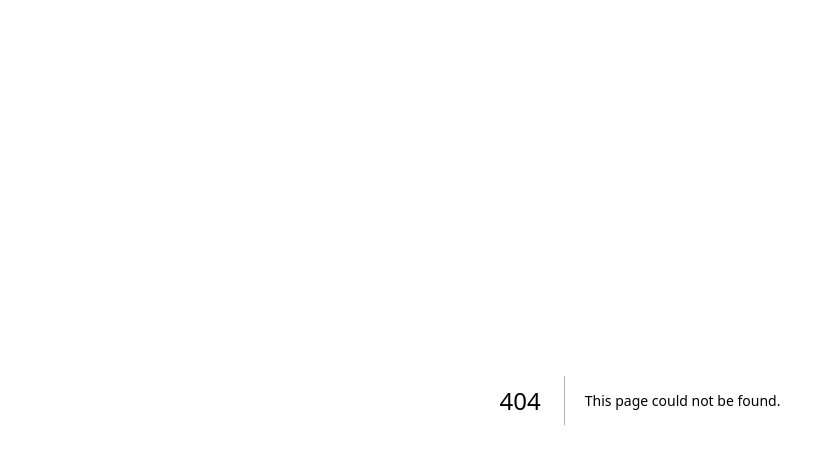
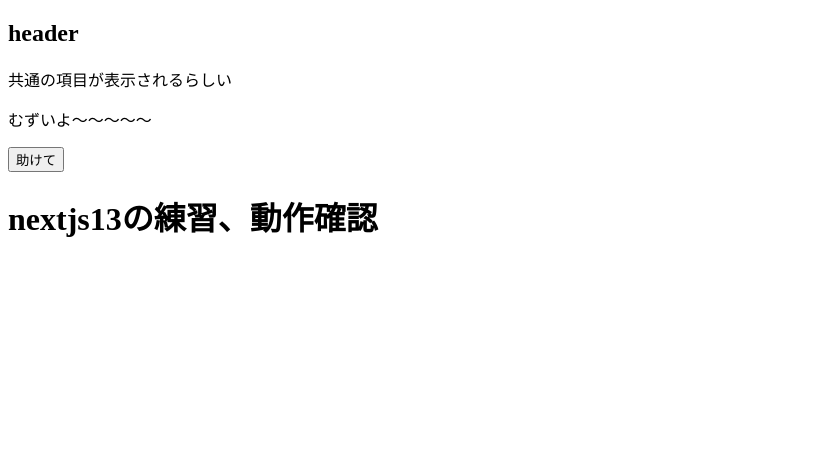
Before and after one commit to shrinemtg/next-training01, a Next.js app: page /page1 in a window 1280 px wide. Before the commit this address had no page. Shown: the top 464 px of the page, without its empty margins (0-835 px from the left). Built offline with nearby package versions, Linux system fonts and the light colour scheme.

Commit message:
app Rputerの動作確認

```diff
--- /dev/null
+++ b/app/layout.tsx
@@ -0,0 +1,23 @@
+export const metadata = {
+  title: "Next.js",
+  description: "Generated by Next.js",
+};
+
+export default function RootLayout({
+  children,
+}: {
+  children: React.ReactNode;
+}) {
+  return (
+    <html lang="ja">
+      <body>
+        <h2>header</h2>
+        <p>共通の項目が表示されるらしい</p>
+        <p>むずいよ～～～～～</p>
+        <button>助けて</button>
+
+        {children}
+      </body>
+    </html>
+  );
+}
--- /dev/null
+++ b/app/page1/page.tsx
@@ -0,0 +1,3 @@
+export default function page() {
+  return <h1>nextjs13の練習、動作確認</h1>;
+}
--- /dev/null
+++ b/app/page2/page.tsx
@@ -0,0 +1,3 @@
+export default function page() {
+  return <h1>next page</h1>;
+}
--- a/next.config.js
+++ b/next.config.js
@@ -1,4 +1,10 @@
 /** @type {import('next').NextConfig} */
-const nextConfig = {}
+const nextConfig = {
+  reactStrictMode: true,
+  // secMinify: true     →本番環境で実行してファイルを圧縮やコードの最適化を行う
+  experimental: {
+    appDir: true,
+  },
+};
 
-module.exports = nextConfig
+module.exports = nextConfig;
--- a/package.json
+++ b/package.json
@@ -12,12 +12,13 @@
     "@types/node": "20.2.5",
     "@types/react": "18.2.8",
     "@types/react-dom": "18.2.4",
+    "@types/styled-components": "^5.1.26",
     "eslint": "8.42.0",
     "eslint-config-next": "13.4.4",
     "next": "13.4.4",
     "react": "18.2.0",
     "react-dom": "18.2.0",
-    "styled-components": "file:{version}@types/styled-components",
+    "styled-components": "^5.3.10",
     "typescript": "5.1.3"
   }
 }
```
Also changed, not shown: app/page.tsx (added, +16 -0 lines), src/app/pages/fast-page.tsx (deleted), 1 other file (tests, documents, lock files or other folders).
